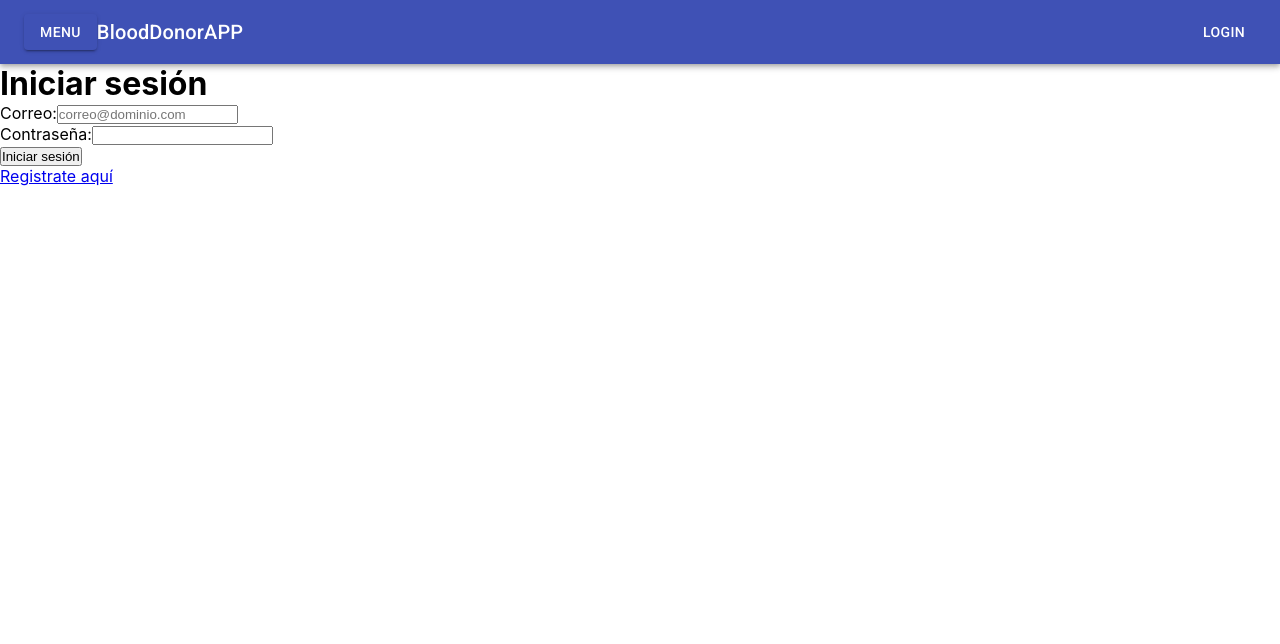
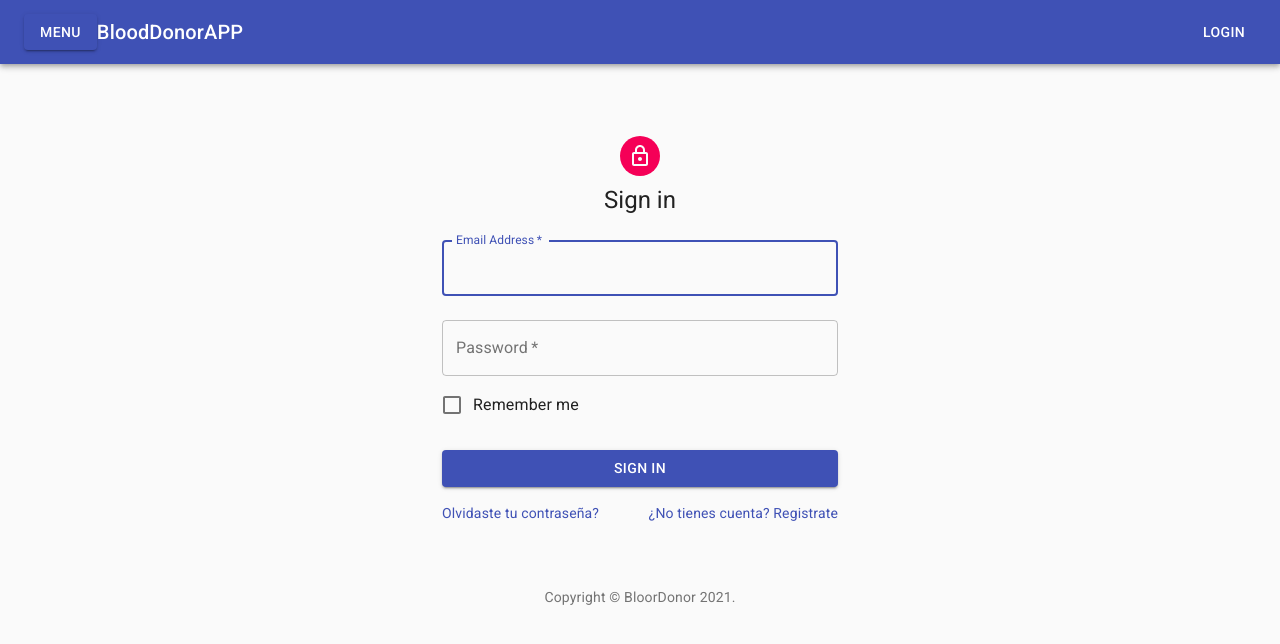
Before and after one commit to jcarlosaglez/BloodDonors-React, a React (Create React App) app: page /LogIn in a window 1280 px wide. Shown: the top 644 px of the page. Built offline with nearby package versions, Linux system fonts and the light colour scheme.

Commit message:
Añadiendo login falta funcionaliad

```diff
--- a/src/assets/data/datosGrande.js
+++ b/src/assets/data/datosGrande.js
@@ -3,7 +3,7 @@
 let data = [
     {
         "title":"La importancia de donar sangre",
-        "text":`Cuando se pierde por un accidente o una operación, la sangre sólo puede ser
+        "text":`Cuando se pierde la sangre por un accidente o una operación, sólo puede ser
         reemplazar a través de la donación, no se puede
         sustituir con otra sustancia.`,
         "url":"https://img.unocero.com/2020/10/nasa-sonidos-espacio-halloween-1200x600.jpg",
--- a/src/components/App.js
+++ b/src/components/App.js
@@ -12,6 +12,7 @@ import SigninDonor from './SigninDonor.js';
 import Login from './Login';
 import DonorsList from "./DonorsList";
 import Donor from "./Donor";
+import PanelUser from './PanelUser';
 
 import ButtonAppBar from "./MaterialNavBar";
 
@@ -57,6 +58,9 @@ export default function App() {
           <Route path="/donors">
             <DonorsList />
           </Route>
+          <Route path="/panelUser">
+            <PanelUser />
+          </Route>
           <Route path="/SignIn">
             <Signin />
           </Route>
--- a/src/components/Card.js
+++ b/src/components/Card.js
@@ -16,12 +16,14 @@ const useStyles = makeStyles({
     height: 140,
   },
 });
-
+const cardStyle = {
+  margin: "20px 10px"
+}
 function CardHero(props) {
     const classes = useStyles();
 
     return (
-      <Card className={classes.root}>
+      <Card className={classes.root} style={cardStyle}>
         <CardActionArea>
           <CardMedia
             className={classes.media}
--- a/src/components/BigInf.js
+++ b/src/components/CardUniqInf.js
@@ -1,18 +1,19 @@
 import React from "react";
+import '../css/CardUniqInf.css'
 
-function BigInf(props) {
+function CardUniqInf(props) {
     return (
-        <section className={props.rev ? "flex" : "flexReverse" }>
-            <article className="">
+        <section className={props.rev ? "flex containerFlex" : "flexReverse containerFlex" }>
+            <article className="InfoText">
                 <h2 className="">{props.data.title}</h2>
                 <hr className=""/>
                 <p className="">{props.data.text}</p>
             </article>
-            <article className="">
+            <article className="InfoImg">
                 <img className="" src={props.data.url} alt={props.data.alt}/>
             </article>
         </section>
         )
     }
 
-export default BigInf;
+export default CardUniqInf;
--- a/src/components/Home.js
+++ b/src/components/Home.js
@@ -2,7 +2,7 @@ import React from "react";
 import HeaderGeneral from "./HeaderGeneral";
 import SectionOfTitle from "./SectionOfTitle";
 import Container from "./Container";
-import BigInf from "./BigInf";
+import BigInf from "./CardUniqInf";
 import SectionBGTransparent from "./SectionBGTransparent";
 import DataCard from "../assets/data/datosCards";
 import DataInf from "../assets/data/datosGrande";
--- a/src/components/Login.js
+++ b/src/components/Login.js
@@ -1,73 +1,118 @@
-import React from "react";
-import {Link} from "react-router-dom";
+import React from 'react';
+import { Link as RouterLink } from 'react-router-dom';
+import Avatar from '@material-ui/core/Avatar';
+import Button from '@material-ui/core/Button';
+import CssBaseline from '@material-ui/core/CssBaseline';
+import TextField from '@material-ui/core/TextField';
+import FormControlLabel from '@material-ui/core/FormControlLabel';
+import Checkbox from '@material-ui/core/Checkbox';
+import Link from '@material-ui/core/Link';
+import Grid from '@material-ui/core/Grid';
+import Box from '@material-ui/core/Box';
+import LockOutlinedIcon from '@material-ui/icons/LockOutlined';
+import Typography from '@material-ui/core/Typography';
+import { makeStyles } from '@material-ui/core/styles';
+import Container from '@material-ui/core/Container';
 
-function Login() {
-
-    const [email, setEmail] = React.useState("");
-    const [password, setPassword] = React.useState("");
-
-
-
-    // Estado de inputs
-
-    return (
-        <div className="mt-28 md:mt-16 md:w-3/12 sm:w-full mx-auto">
-            <div className="mt-5 md:mt-0 md:col-span-2">
-                <form action="#" method="POST">
-                    <div className="shadow overflow-hidden sm:rounded-md border">
-                        <h1 className="mt-5 text-center text-2xl text-gray-700">Iniciar sesión</h1>
-
-                        <div className="px-4 py-5 bg-white sm:p-6">
-                            <div className="">
-                                <div className="w-full mx-auto">
-                                    <label htmlFor="email_address" className="block text-sm font-medium text-gray-700">
-                                        Correo:
-                                    </label>
-                                    <input
-                                        type="text"
-                                        name="email_address"
-                                        id="email_address"
-                                        autoComplete="email"
-                                        onChange={(e) => setEmail(e.target.value)}
-                                        value={email}
-                                        className="mt-1 p-1.5 focus:ring-red-500 focus:border-red-500 block w-full shadow-sm sm:text-sm border border-gray-300 rounded-md"
-                                        placeholder="correo@dominio.com"
-                                    />
-                                </div>
-
-                                <div className="w-full mx-auto mt-3">
-                                    <label htmlFor="password" className="block text-sm font-medium text-gray-700">
-                                        Contraseña:
-                                    </label>
-                                    <input
-                                        type="password"
-                                        name="password"
-                                        onChange={(e) => setPassword(e.target.value)}
-                                        id="password"
-                                        autoComplete="email"
-                                        value={password}
-                                        className="mt-1 p-1.5 focus:ring-red-500 focus:border-red-500 block w-full shadow-sm sm:text-sm border border-gray-300 rounded-md"
-                                    />
-                                </div>
-                            </div>
-                        </div>
-                        <div className="px-4 py-3 bg-gray-50 text-right sm:px-6">
-                            <button
-                                type="submit"
-                                className="w-full md:w-auto inline-flex justify-center py-2 px-4 border border-transparent shadow-sm text-sm font-medium rounded-md text-white bg-red-500 hover:bg-red-700 focus:outline-none focus:ring-2 focus:ring-offset-2 focus:ring-red-500"
-                            >
-                            Iniciar sesión
-                            </button>
-                        </div>
-                    </div>
-                </form>
-            </div>
-
-            <div className="mt-3 text-center">
-                <Link to="/Signin">Registrate aquí</Link>
-            </div>
-        </div>
-    );
+function Copyright() {
+  return (
+    <Typography variant="body2" color="textSecondary" align="center">
+      {'Copyright © '}
+      <Link color="inherit" component={RouterLink} to="/">
+        BloorDonor
+      </Link>{' '}
+      {new Date().getFullYear()}
+      {'.'}
+    </Typography>
+  );
 }
 
-export default Login;
+const useStyles = makeStyles((theme) => ({
+  paper: {
+    marginTop: theme.spacing(8),
+    display: 'flex',
+    flexDirection: 'column',
+    alignItems: 'center',
+  },
+  avatar: {
+    margin: theme.spacing(1),
+    backgroundColor: theme.palette.secondary.main,
+  },
+  form: {
+    width: '100%', // Fix IE 11 issue.
+    marginTop: theme.spacing(1),
+  },
+  submit: {
+    margin: theme.spacing(3, 0, 2),
+  },
+}));
+
+export default function SignIn() {
+  const classes = useStyles();
+
+  return (
+    <Container component="main" maxWidth="xs">
+      <CssBaseline />
+      <div className={classes.paper}>
+        <Avatar className={classes.avatar}>
+          <LockOutlinedIcon />
+        </Avatar>
+        <Typography component="h1" variant="h5">
+          Sign in
+        </Typography>
+        <form className={classes.form} noValidate>
+          <TextField
+            variant="outlined"
+            margin="normal"
+            required
+            fullWidth
+            id="email"
+            label="Email Address"
+            name="email"
+            autoComplete="email"
+            autoFocus
+          />
+          <TextField
+            variant="outlined"
+            margin="normal"
+            required
+            fullWidth
+            name="password"
+            label="Password"
+            type="password"
+            id="password"
+            autoComplete="current-password"
+          />
+          <FormControlLabel
+            control={<Checkbox value="remember" color="primary" />}
+            label="Remember me"
+          />
+          <Button
+            type="submit"
+            fullWidth
+            variant="contained"
+            color="primary"
+            className={classes.submit}
+          >
+            Sign In
+          </Button>
+          <Grid container>
+            <Grid item xs>
+              <Link href="#" variant="body2">
+                Olvidaste tu contraseña?
+              </Link>
+            </Grid>
+            <Grid item>
+              <Link component={RouterLink} to="/SignIn">
+                {"¿No tienes cuenta? Registrate"}
+              </Link>
+            </Grid>
+          </Grid>
+        </form>
+      </div>
+      <Box mt={8}>
+        <Copyright />
+      </Box>
+    </Container>
+  );
+}
--- /dev/null
+++ b/src/components/PanelUser.js
@@ -0,0 +1,23 @@
+import React from 'react';
+import Container from '@material-ui/core/Container';
+import Paper from '@material-ui/core/Paper';
+import Grid from '@material-ui/core/Grid';
+
+const PanelUser = () => {
+    return(
+        <>
+            <Container>
+                <Grid container spacing={1}>
+                    <Grid item xs={4}>
+                        <Paper className="">xs=12</Paper>
+                    </Grid>
+                    <Grid item xs={8}>
+                        <Paper className="">xs=12</Paper>
+                    </Grid>
+                </Grid>
+            </Container>
+        </>
+    )
+
+}
+export default PanelUser;
--- a/src/components/SectionOfTitle.js
+++ b/src/components/SectionOfTitle.js
@@ -1,11 +1,12 @@
 import React from "react";
+import '../css/SectionOfTitle.css'
 
 function SectionOfTitle(props) {
 
     return (
     <>
-        <div className="mx-5 my-20 py-2 border-t-4 border-b-4 border-gray-700">
-            <h2 className="text-4xl sm:text-5xl text-center text-gray-800"> {props.title}</h2>
+        <div className="ContainerTitle">
+            <h2 className="TitleSection"> {props.title}</h2>
         </div>
     </>
     );
--- a/src/components/Signin.js
+++ b/src/components/Signin.js
@@ -43,11 +43,11 @@ function Signin() {
             method: "POST"
         };
         try {
-            const response = await goToBackend(config, datos);
+            const response = await goToBackend(config, data);
             if (!response.ok) /* throw new Error("Response not ok", response); */console.log(response);
             const todo = await response.json();
             setData(todo);
-            console.log("data", data, response);
+            console.log("data", data, datos, response);
         } catch (error) {
             console.error(error);
         }
--- /dev/null
+++ b/src/css/CardUniqInf.css
@@ -0,0 +1,66 @@
+.containerFlex{
+    display: flex;
+    flex-direction: column;
+    justify-content: space-around;
+    align-items: center;
+    border: 2px solid gray;
+    box-shadow: 2px 2px 2px gray;
+    border-radius: 5px;
+    margin: 50px 15px;
+}
+.InfoText{
+    padding: 5%;
+}
+.InfoText > h2{
+    text-align: center;
+}
+.InfoText > hr{
+    margin: 20px 0;
+}
+.InfoText > p{
+    text-align: justify;
+}
+.InfoImg{
+    border-radius: 15px;
+}
+.InfoImg > img{
+    width: 90%;
+    margin: 5%;
+    border-radius: 15px;
+}
+
+@media (min-width: 576px) {
+    .InfoText > h2{
+        font-size: 30px;
+    }
+    .InfoText > p{
+        font-size: 18px;
+    }
+ }
+
+@media (min-width: 768px) {
+    .flex{
+        flex-direction: row;
+    }
+    .flexReverse{
+        flex-direction: row-reverse;
+    }
+    .InfoText, .InfoImg{
+        width: 45%;
+    }
+    .InfoImg > img{
+        height: 100%;
+    }
+
+ }
+
+@media (min-width: 992px) {
+    .InfoText > h2{
+        font-size: 40px;
+    }
+    .InfoText > p{
+        font-size: 20px;
+    }
+}
+
+@media (min-width: 1200px) {  }
--- /dev/null
+++ b/src/css/SectionOfTitle.css
@@ -0,0 +1,10 @@
+.ContainerTitle{
+    margin: 100px 10px;
+    border-top: 5px solid grey;
+    border-bottom: 5px solid grey;
+}
+.TitleSection{
+    font-size: 50px;
+    text-align: center;
+    color: rgb(65, 65, 65);
+}
```
Also changed, not shown: src/components/Footer.js (added).
